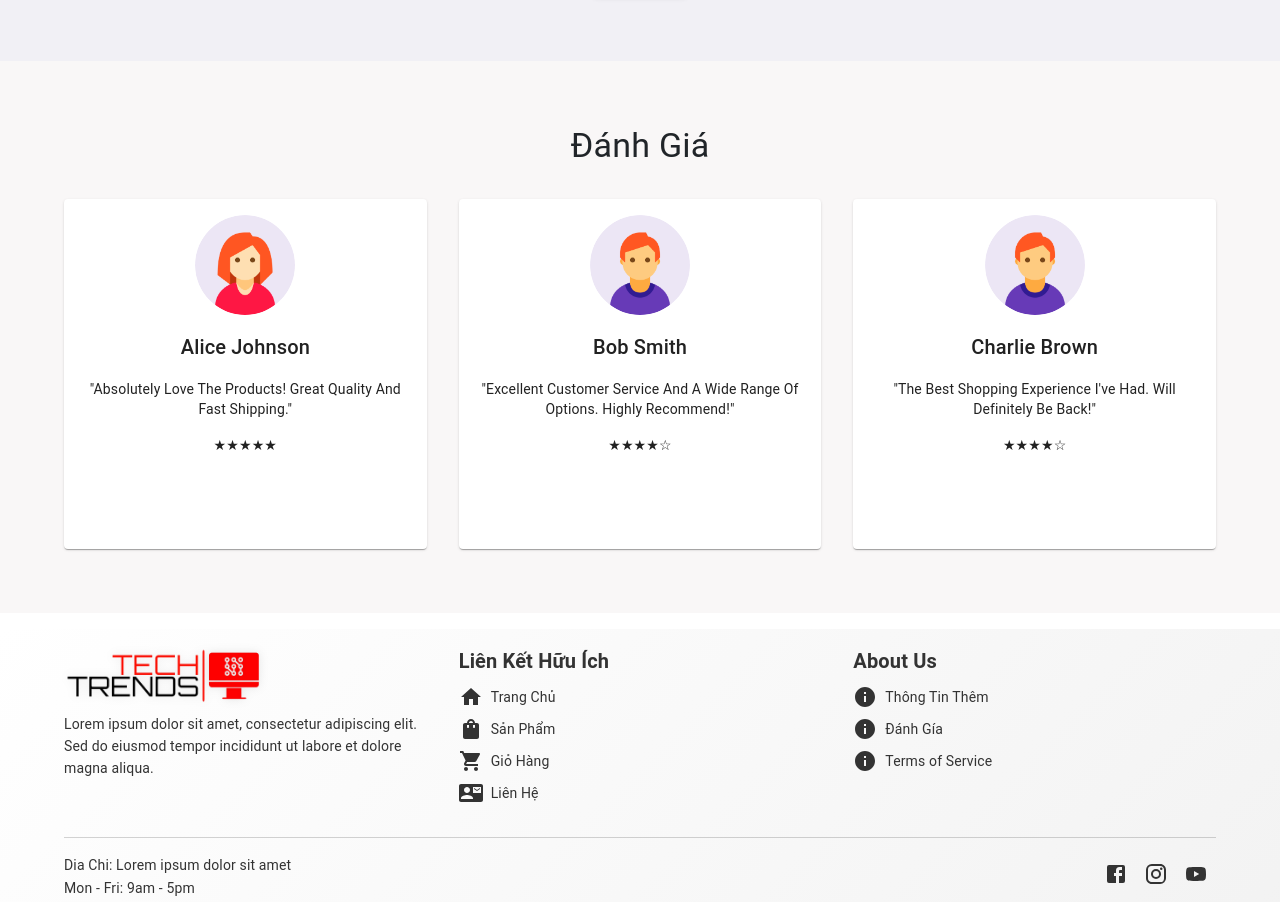
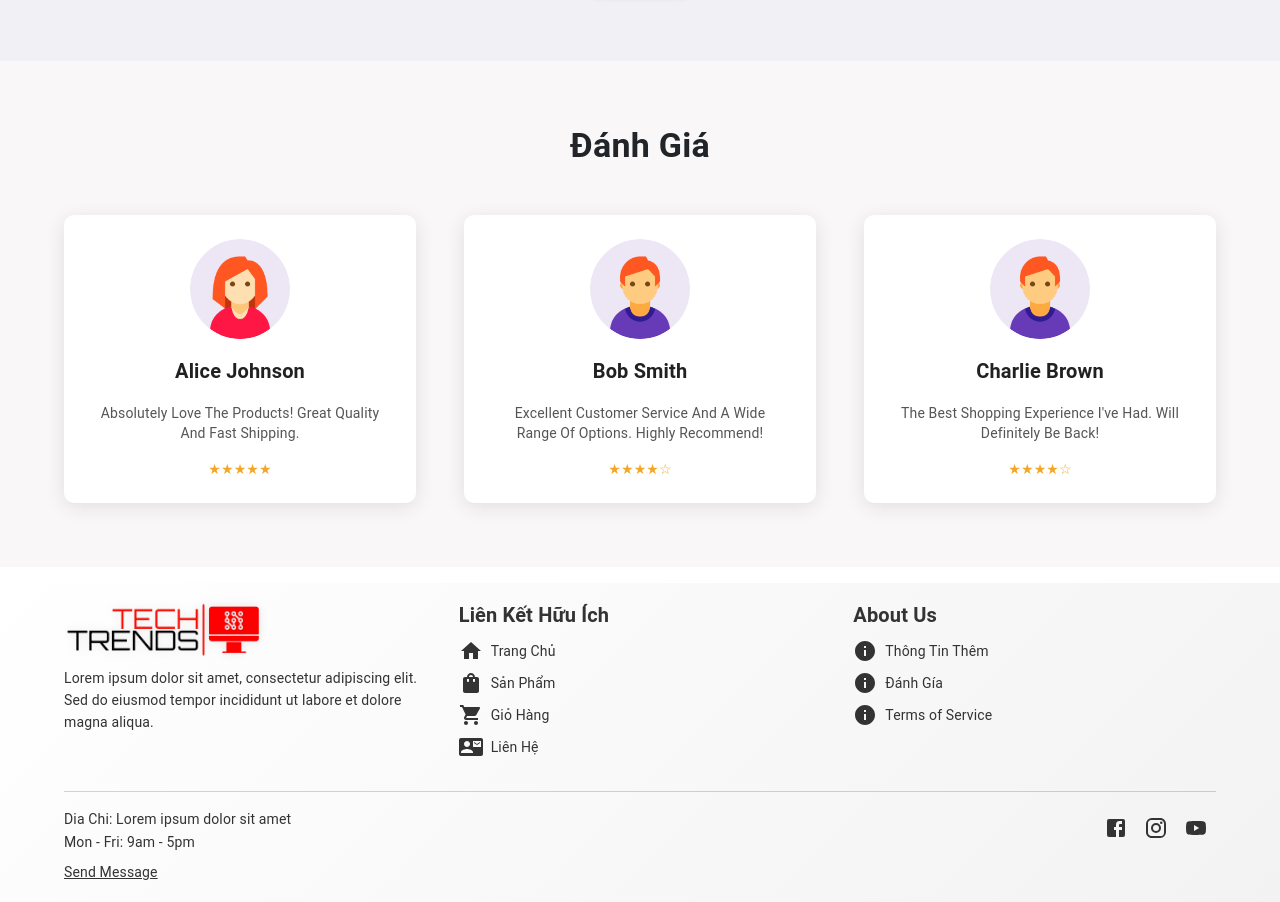
Before and after one commit to 123trung123/Project-frontend, a React (Create React App) app: page / in a window 1280 px wide. Shown: the part 2682-3584 px from the top of the page. Built offline with nearby package versions, Linux system fonts and the light colour scheme; no server answers; a web font is replaced by a local one.

Commit message:
change and improve the review

```diff
--- a/src/components/BreadCrumbs.js
+++ b/src/components/BreadCrumbs.js
@@ -7,11 +7,10 @@ import { useSelector } from 'react-redux';
 const BreadcrumbsComponent = () => {
   const location = useLocation();
   const pathnames = location.pathname.split('/').filter(x => x);
-
-  // Retrieve products from Redux store
   const products = useSelector(state => state.products.products || []);
-  const lastPathname = pathnames[pathnames.length - 1];
-  const product = products.find(p => p.id === lastPathname);
+  const isDetailPage = pathnames.includes('detail');
+  const productID = pathnames[pathnames.length - 1];
+  const product = products.find(p => p.id === productID);
   const productName = product ? product.name : '';
 
   return (
@@ -24,10 +23,12 @@ const BreadcrumbsComponent = () => {
         Home
       </Link>
       {pathnames.map((value, index) => {
+        if (value === 'detail') return null;
+
         const last = index === pathnames.length - 1;
         const to = `/${pathnames.slice(0, index + 1).join('/')}`;
 
-        return last ? (
+        return last && isDetailPage ? (
           <Typography key={to} style={{ fontWeight: 'bold' }}>
             {productName || value.charAt(0).toUpperCase() + value.slice(1)}
           </Typography>
--- a/src/components/Review/Review.js
+++ b/src/components/Review/Review.js
@@ -10,6 +10,7 @@ import {
 } from "@mui/material";
 import img1 from "../assets/iconfe.png";
 import img2 from "../assets/iconma.png";
+
 export default function Review() {
   return (
     <div className="review">
@@ -17,118 +18,62 @@ export default function Review() {
         <Container>
           <Typography
             variant="h4"
-            sx={{ textAlign: "center", mb: 4 }}
+            sx={{ textAlign: "center", mb: 6, fontWeight: 'bold' }}
             data-aos="fade-up"
             data-aos-duration="1000"
           >
             Đánh Giá
           </Typography>
-          <Grid container spacing={4}>
+          <Grid container spacing={6}>
+            {[
+              { name: "Alice Johnson", text: "Absolutely love the products! Great quality and fast shipping.", rating: "★★★★★", image: img1 },
+              { name: "Bob Smith", text: "Excellent customer service and a wide range of options. Highly recommend!", rating: "★★★★☆", image: img2 },
+              { name: "Charlie Brown", text: "The best shopping experience I've had. Will definitely be back!", rating: "★★★★☆", image: img2 }
+            ].map((review, index) => (
               <Grid
                 item
                 xs={12}
                 md={4}
+                key={index}
                 data-aos="fade-up"
-              data-aos-duration="1200"
-              data-aos-delay="100"
+                data-aos-duration={`${1200 + index * 200}`}
+                data-aos-delay={`${100 + index * 200}`}
               >
                 <Card
                   sx={{
                     display: "flex",
                     flexDirection: "column",
                     alignItems: "center",
-                  height: "350px",
-                  overflow: "hidden",
+                    height: "100%",
+                    textAlign: "center",
+                    boxShadow: "0px 4px 20px rgba(0, 0, 0, 0.1)",
+                    borderRadius: "10px",
+                    transition: "transform 0.3s",
+                    "&:hover": {
+                      transform: "translateY(-10px)",
+                    },
                   }}
                 >
                   <CardMedia
                     component="img"
-                  image={img1}
-                  alt="Alice Johnson"
-                  sx={{ width: 100, height: 100, borderRadius: "50%", mt: 2 }}
+                    image={review.image}
+                    alt={review.name}
+                    sx={{ width: 100, height: 100, borderRadius: "50%", mt: 3 }}
                   />
-                <CardContent sx={{ textAlign: "center", flexGrow: 1 }}>
-                  <Typography variant="h6">Alice Johnson</Typography>
-                  <Typography variant="body2" sx={{ mt: 2 }}>
-                    "Absolutely love the products! Great quality and fast
-                    shipping."
+                  <CardContent sx={{ flexGrow: 1, px: 4 }}>
+                    <Typography variant="h6" sx={{ fontWeight: '600' }}>{review.name}</Typography>
+                    <Typography variant="body2" sx={{ mt: 2, color: "#555" }}>
+                      {review.text}
                     </Typography>
                     <Box sx={{ mt: 2 }}>
-                    <Typography variant="body2">★★★★★</Typography>
+                      <Typography variant="body2" sx={{ color: "#f5a623", fontWeight: '500' }}>
+                        {review.rating}
+                      </Typography>
                     </Box>
                   </CardContent>
                 </Card>
               </Grid>
-            <Grid
-              item
-              xs={12}
-              md={4}
-              data-aos="fade-up"
-              data-aos-duration="1400"
-              data-aos-delay="300"
-            >
-              <Card
-                sx={{
-                  display: "flex",
-                  flexDirection: "column",
-                  alignItems: "center",
-                  height: "350px",
-                  overflow: "hidden",
-                }}
-              >
-                <CardMedia
-                  component="img"
-                  image={img2}
-                  alt="Bob Smith"
-                  sx={{ width: 100, height: 100, borderRadius: "50%", mt: 2 }}
-                />
-                <CardContent sx={{ textAlign: "center", flexGrow: 1 }}>
-                  <Typography variant="h6">Bob Smith</Typography>
-                  <Typography variant="body2" sx={{ mt: 2 }}>
-                    "Excellent customer service and a wide range of options.
-                    Highly recommend!"
-                  </Typography>
-                  <Box sx={{ mt: 2 }}>
-                    <Typography variant="body2">★★★★☆</Typography>
-                  </Box>
-                </CardContent>
-              </Card>
-            </Grid>
-            <Grid
-              item
-              xs={12}
-              md={4}
-              data-aos="fade-up"
-              data-aos-duration="1600"
-              data-aos-delay="600"
-            >
-              <Card
-                sx={{
-                  display: "flex",
-                  flexDirection: "column",
-                  alignItems: "center",
-                  height: "350px",
-                  overflow: "hidden",
-                }}
-              >
-                <CardMedia
-                  component="img"
-                  image={img2}
-                  alt="Charlie Brown"
-                  sx={{ width: 100, height: 100, borderRadius: "50%", mt: 2 }}
-                />
-                <CardContent sx={{ textAlign: "center", flexGrow: 1 }}>
-                  <Typography variant="h6">Charlie Brown</Typography>
-                  <Typography variant="body2" sx={{ mt: 2 }}>
-                    "The best shopping experience I've had. Will definitely be
-                    back!"
-                  </Typography>
-                  <Box sx={{ mt: 2 }}>
-                    <Typography variant="body2">★★★★☆</Typography>
-                  </Box>
-                </CardContent>
-              </Card>
-            </Grid>
+            ))}
           </Grid>
         </Container>
       </Box>
```
Lines whose indentation alone changed are shown as unchanged.
